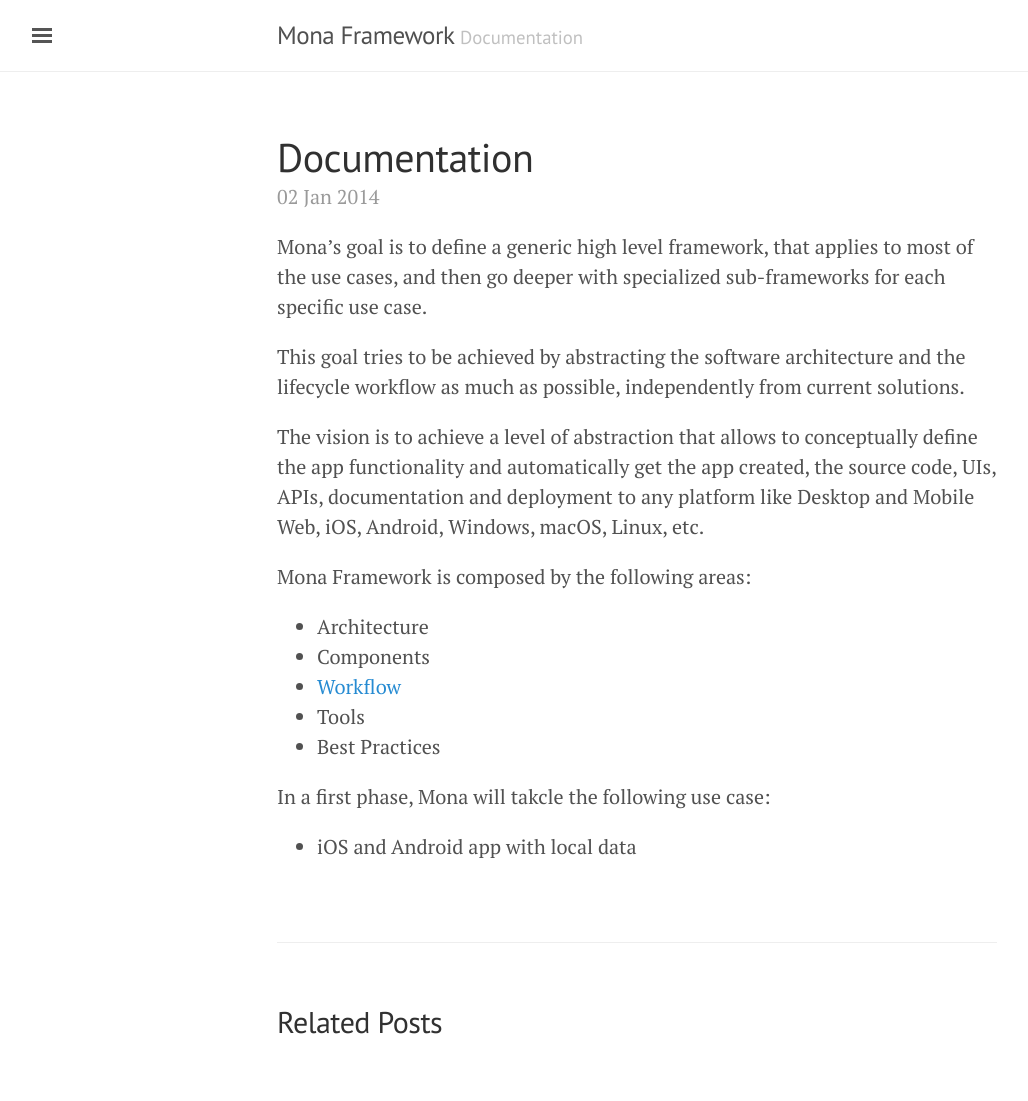
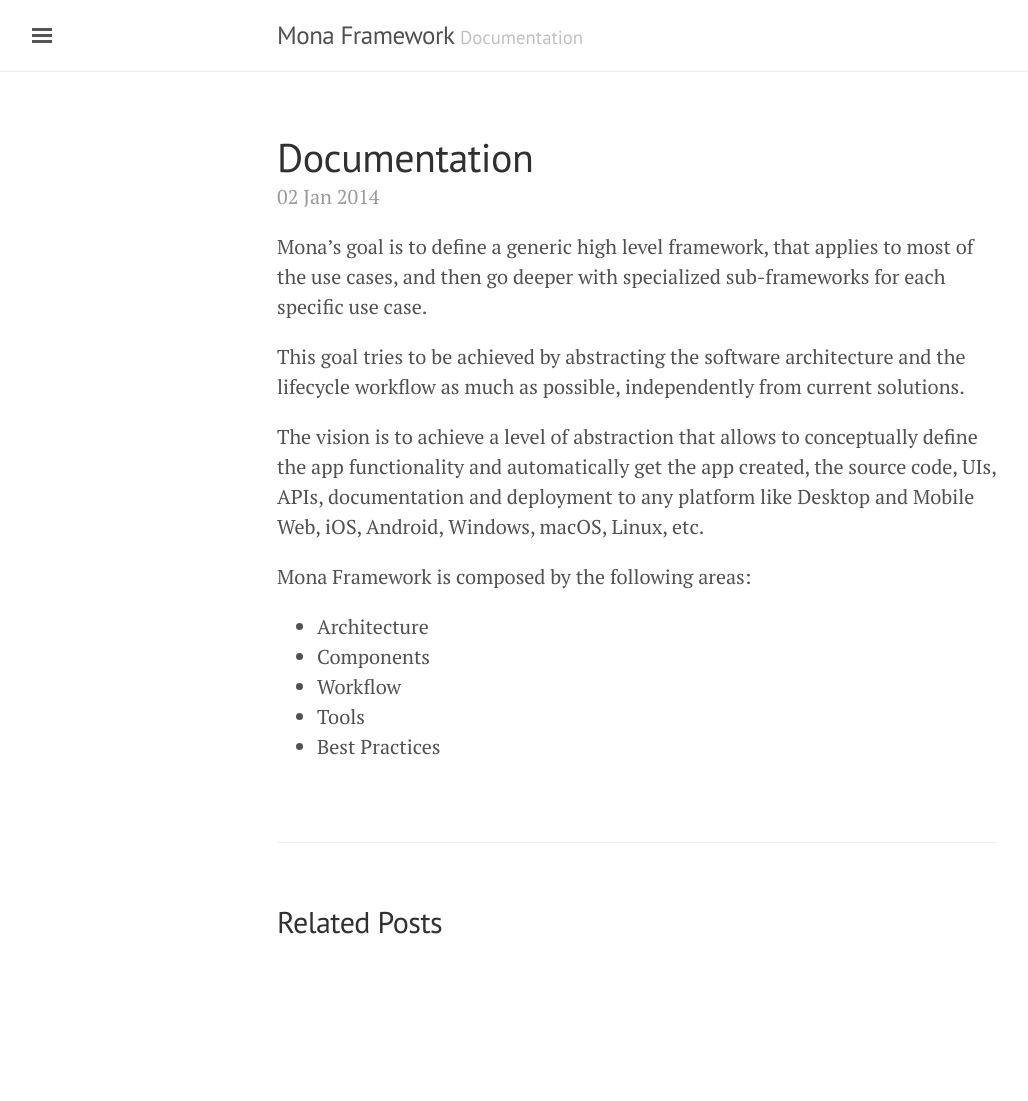
Before and after one commit to Mantismind/Mona, a Jekyll site: the page built from docs/_posts/2014-01-02-introducing-mona.md, in a window 1280 px wide. Shown: the whole page, without its empty margins (3-1031 px from the left). Built offline with Jekyll 4.4.1, drawn with Linux system fonts in a browser that asks for light colours; after the commit the page ends 1001 px from its top, so only the background shows below that.

Commit message:
Update and rename 2014-01-02-introducing-lanyon.md to 2014-01-02-introducing-mona.md

```diff
--- a/docs/_posts/2014-01-02-introducing-lanyon.md
+++ b/docs/_posts/2014-01-02-introducing-mona.md
@@ -12,10 +12,6 @@
 
 * Architecture
 * Components
-* [Workflow](/mona/workflow.md)
+* Workflow
 * Tools
 * Best Practices
-
-In a first phase, Mona will takcle the following use case:
-
-* iOS and Android app with local data
```
